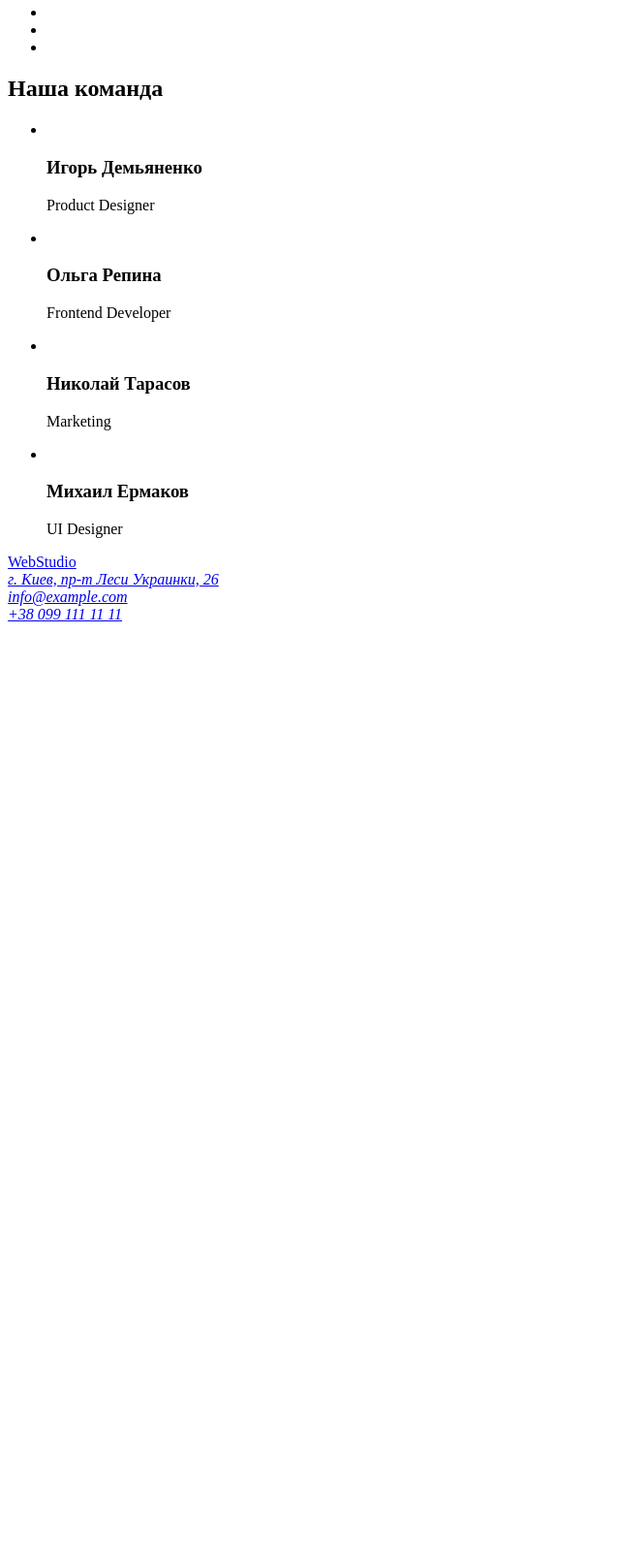
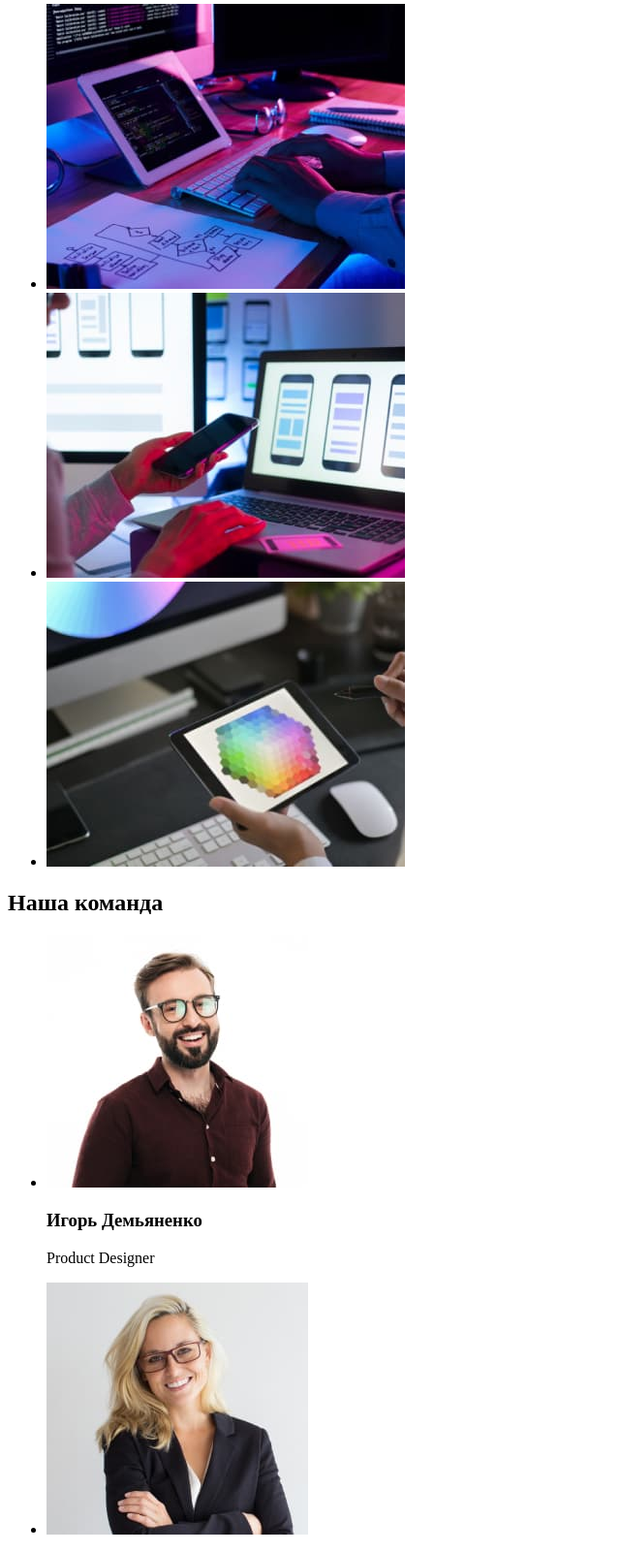
Before and after one commit to maksymkushnirov/goit-39-markup-hw-01, a plain HTML site: page index.html in a window 1280 px wide. Shown: the part 656-2258 px from the top of the page at 97% size, without its empty margins (0-640 px from the left). Before the commit the page ends 1307 px from the top, so only its background shows below. Drawn offline with Linux system fonts and the light colour scheme.

Commit message:
add images
index.html

```diff
--- a/index.html
+++ b/index.html
@@ -1,15 +1,16 @@
 <!DOCTYPE html>
 <html lang="ru">
   <head>
-    <meta charset="UTF-8">
-    <meta http-equiv="X-UA-Compatible" content="IE=edge">
-    <meta name="viewport" content="width=device-width, initial-scale=1.0">
+    <meta charset="UTF-8" />
+    <meta http-equiv="X-UA-Compatible" content="IE=edge" />
+    <meta name="viewport" content="width=device-width, initial-scale=1.0" />
     <title>Web Studio</title>
   </head>
   <body>
     <!-- header -->
     <header>
       <nav>
+        <!-- ????? Лого в хедере находится в nav, это правильно? -->
         <a href="./index.html">WebStudio</a>
         <ul>
           <li><a href="">Студия</a></li>
@@ -36,19 +37,31 @@
         <ul>
           <li>
             <h3>Внимание к деталям</h3>
-        <p>Идейные соображения, а также начало повседневной работы по формированию позиции.</p>
+            <p>
+              Идейные соображения, а также начало повседневной работы по
+              формированию позиции.
+            </p>
           </li>
           <li>
             <h3>Пунктуальность</h3>
-        <p>Задача организации, в особенности же рамки и место обучения кадров влечет за собой.</p>
+            <p>
+              Задача организации, в особенности же рамки и место обучения кадров
+              влечет за собой.
+            </p>
           </li>
           <li>
             <h3>Планирование</h3>
-        <p>Равным образом консультация с широким активом в значительной степени обуславливает.</p>
+            <p>
+              Равным образом консультация с широким активом в значительной
+              степени обуславливает.
+            </p>
           </li>
           <li>
             <h3>Современные технологии</h3>
-        <p>Значимость этих проблем настолько очевидна, что реализация плановых заданий.</p>
+            <p>
+              Значимость этих проблем настолько очевидна, что реализация
+              плановых заданий.
+            </p>
           </li>
         </ul>
       </section>
@@ -56,28 +69,73 @@
       <section>
         <h2>Чем мы занимаемся</h2>
         <ul>
-    <li><img src=".images" alt="" height="" width=""</li>
-    <li><img src=".images" alt="" height="" width=""</li>
-    <li><img src=".images" alt="" height="" width=""</li>
+          <li>
+            <img
+              src="./images/index.html/activities/code.jpg"
+              alt=""
+              width="370"
+              height="294"
+            />
+          </li>
+          <li>
+            <img
+              src="./images/index.html/activities/adaptive-markup.jpg"
+              alt="370"
+              width=""
+              height="294"
+            />
+          </li>
+          <li>
+            <img
+              src="./images/index.html/activities/design.jpg"
+              alt=""
+              width="370"
+              height="294"
+            />
+          </li>
         </ul>
       </section>
       <!-- team -->
       <section>
         <h2>Наша команда</h2>
         <ul>
-    <li><img src=".images" alt="" height="" width="">
+          <li>
+            <img
+              src="./images/index.html/team/igor-demianenko.jpg"
+              alt=""
+              width="270"
+              height="260"
+            />
             <h3>Игорь Демьяненко</h3>
             <p lang="en">Product Designer</p>
           </li>
-    <li><img src=".images" alt="" height="" width="">
+          <li>
+            <img
+              src="./images/index.html/team/olga-repina.jpg"
+              alt=""
+              width="270"
+              height="260"
+            />
             <h3>Ольга Репина</h3>
             <p lang="en">Frontend Developer</p>
           </li>
-    <li><img src=".images" alt="" height="" width="">
+          <li>
+            <img
+              src="./images/index.html/team/nikolay-tarasov.jpg"
+              alt=""
+              width="270"
+              height="260"
+            />
             <h3>Николай Тарасов</h3>
             <p lang="en">Marketing</p>
           </li>
-    <li><img src=".images" alt="" height="" width="">
+          <li>
+            <img
+              src="./images/index.html/team/mikhail-ermakov.jpg"
+              alt=""
+              width="270"
+              height="260"
+            />
             <h3>Михаил Ермаков</h3>
             <p lang="en">UI Designer</p>
           </li>
@@ -88,10 +146,15 @@
     <footer>
       <a href="./index.html">WebStudio</a>
       <address>
-<a href="https://goo.gl/maps/VducrsW37EZ99G4x5">г. Киев, пр-т Леси Украинки, 26</a><br>
-<a href="mailto:info@example.com">info@example.com</a><br>
+        <!-- ????? Нужно ли адрес в футере добавлять в один список с телефоном и почтой и нужно ли делать его ссылкой (чтобы открывались карты гугл)? -->
+        <a href="https://goo.gl/maps/VducrsW37EZ99G4x5"
+          >г. Киев, пр-т Леси Украинки, 26</a
+        ><br />
+        <a href="mailto:info@example.com">info@example.com</a><br />
+        <!-- ????? Правильно ли переносить строки адреса с помощью br? -->
         <a href="tel:+380991111111">+38 099 111 11 11</a>
       </address>
     </footer>
   </body>
 </html>
+<!-- Если есть любые рекомендации - пишите, я буду только рад :) -->
```
Also changed, not shown: images/index.html/activities/adaptive-markup.jpg (added), images/index.html/activities/code.jpg (added), images/index.html/activities/design.jpg (added), images/index.html/team/igor-demianenko.jpg (added), images/index.html/team/mikhail-ermakov.jpg (added), images/index.html/team/nikolay-tarasov.jpg (added), images/index.html/team/olga-repina.jpg (added). Lines whose indentation alone changed are shown as unchanged.
